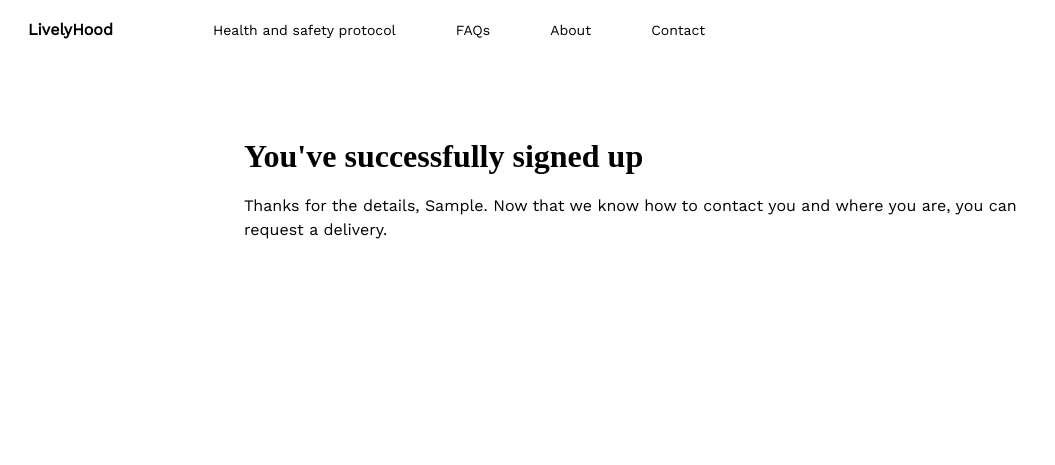
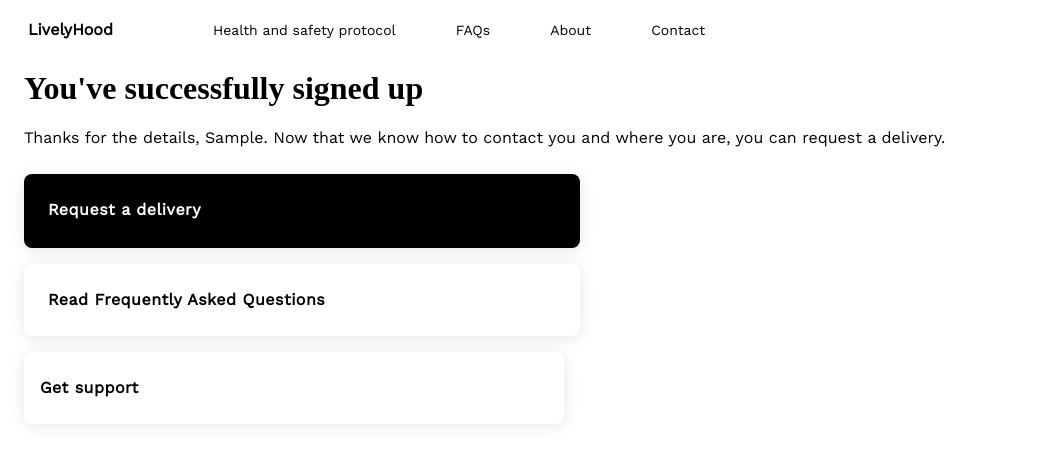
Before and after one commit to amnahhashmi/shield, a Django app: template errand_matcher/templates/errand_matcher/requestor-welcome.html in a window 1280 px wide. Shown: the top 465 px of the page, without its empty margins (0-1055 px from the left). Run offline with Django 3.2, Linux system fonts and the light colour scheme; the template is opened without the code that fills it: values that come from a table or form of the project are taken from there, others are empty; tables that the repository leaves empty hold one stand-in row (values such as "Sample post"); parts of the project's set-up code (start-up, migrations or seed data) failed here and were passed over.

Commit message:
added requestor welcome page

```diff
--- a/errand_matcher/static/css/style.css
+++ b/errand_matcher/static/css/style.css
@@ -574,6 +574,10 @@ todo: radio example
 
 }
 
+.option-button {
+	padding: 24px;
+}
+
 body {
 	margin: 0px;
 }
--- a/errand_matcher/static/js/requestor-welcome.js
+++ b/errand_matcher/static/js/requestor-welcome.js
@@ -9,24 +9,23 @@ $(document).ready(function() {
         } else {
           topnav.className = "topnav";
         }
+        $(topnav).next().css("margin-top",topnav.scrollHeight);
     });
 
 	$('.top-link').click(function(){
-		window.location.replace("#top");
+		window.location.href ="/#top";
 	})
 
 	$('.health-and-safety-link').click(function(){
-		window.location.href = "health";
+		window.location.href = "/health";
 	})
 
 	$('.faq-link').click(function(){
-		window.location.replace("#above-faq");
-		collapseTopNav();
+		window.location.href = "/#above-faq";
 	})
 
 	$('.about-link').click(function(){
-		window.location.replace("#above-about");
-		collapseTopNav();
+		window.location.href = "/#above-about";
 	})
 
 	function collapseTopNav() {
@@ -38,20 +37,19 @@ $(document).ready(function() {
         }
 	}
 
-	$('.volunteer-button').click(function(){
-		window.location.href = "volunteer";
+	$('#request-button').click(function(){
+		// SV 4/11/20 : Should be a link to request page once that exists
+		// window.location.href = "?";
 	})
 
-	$('.collapsible').click(function(){
-		this.classList.toggle("active");
-		var image = $(this).find("img");
-		var content = this.nextElementSibling;
-        if (content.style.maxHeight) {
-          content.style.maxHeight = null;
-          image.css('transform','rotate(0deg)');
-        } else {
-          content.style.maxHeight = content.scrollHeight + "px";
-          image.css('transform','rotate(-180deg)');
-        }
+	$('#faq-button').click(function(){
+		window.location.href = "/#above-faq";
 	})
+
+	$('#support-button').click(function(){
+		// SV 4/11/20 : Should be a link to support page once that exists
+		window.location.href = "/#above-about";
+	})
+
+
 });
--- a/errand_matcher/templates/errand_matcher/requestor-welcome.html
+++ b/errand_matcher/templates/errand_matcher/requestor-welcome.html
@@ -29,12 +29,21 @@
 		<a class="topnav-item-collapsible button about-link">Contact</a>
 		<a class="icon">☰</a>
 	</div>
-	<div class="contents">
+	<div style="margin-top: 60px;">
 		<div class="h5_32 item">
 			You've successfully signed up
 		</div>
 		<div class="body_16_fontonly subhead item">
 			Thanks for the details, {{requestor.user.first_name}}. Now that we know how to contact you and where you are, you can request a delivery.
 		</div>
+		<div id="request-button" class="option-box button strong-button option-button">
+		    <p class="button-title">Request a delivery</p>
+	    </div>
+	    <div id="faq-button" class="option-box button body_bold_16 option-button">
+		    Read Frequently Asked Questions
+	    </div>
+	    <div id="support-button" class="option-box button body_bold_16">Get support
+	    </div>
 	</div>
+
 </body>
```
